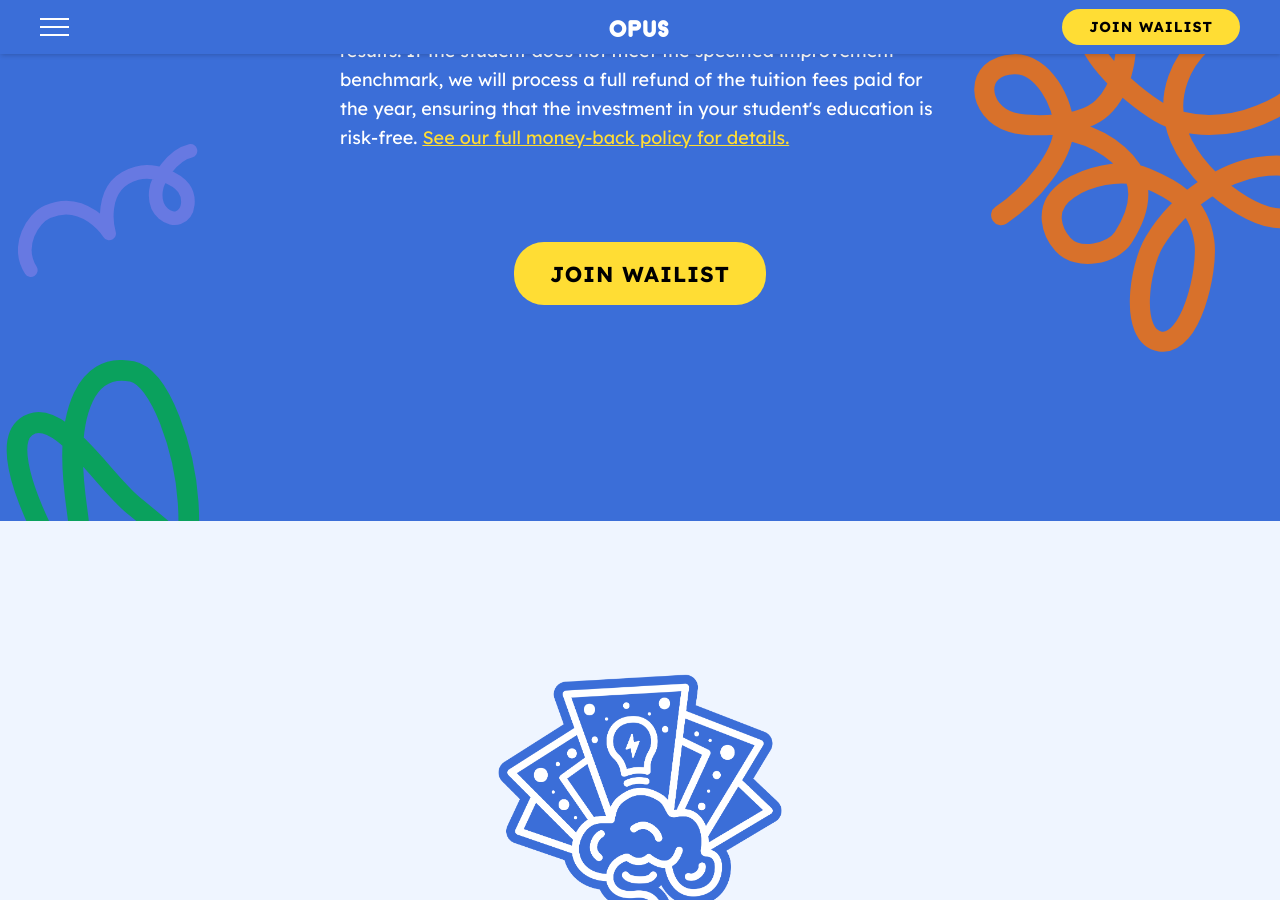
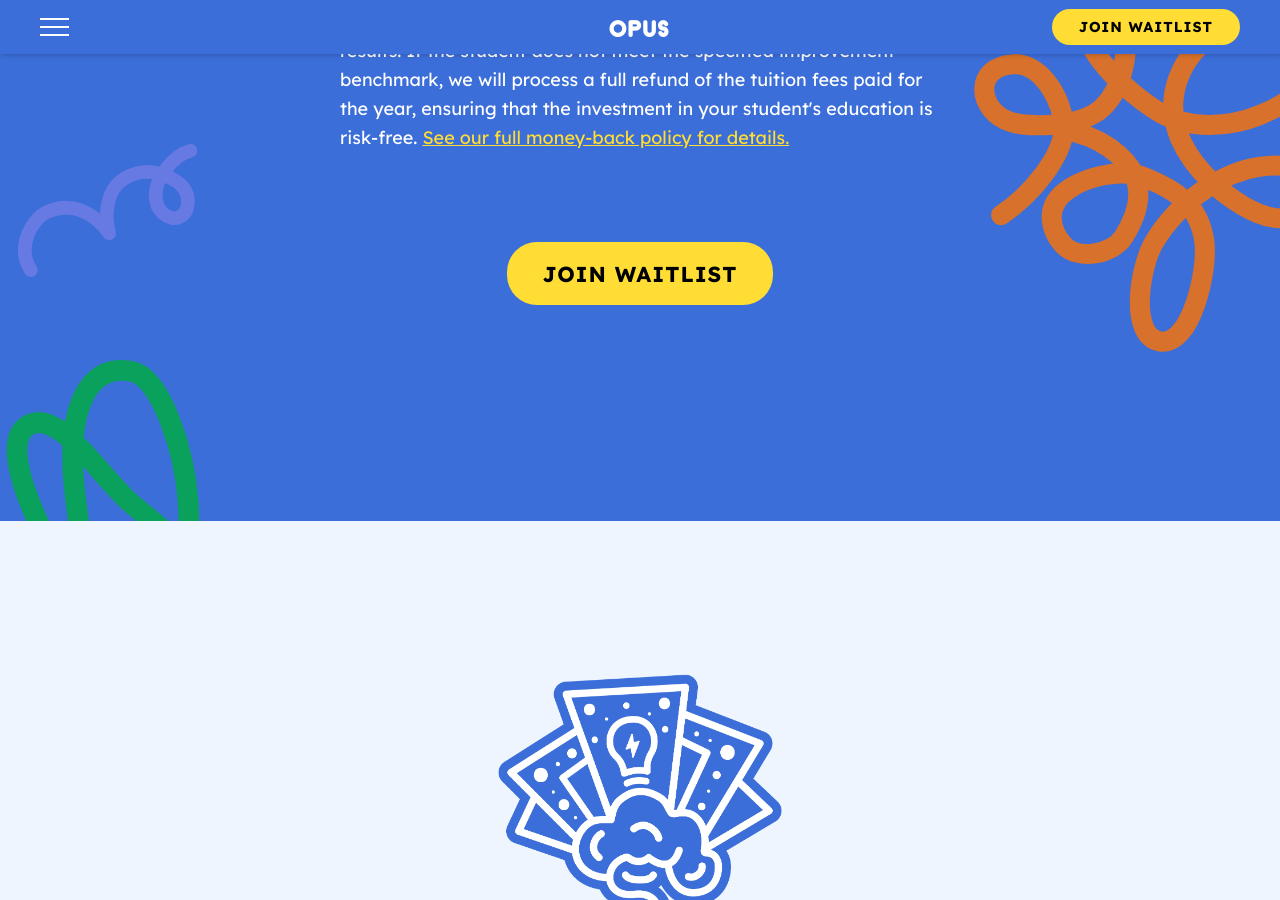
Before and after one commit to opustuition/opus-website, a Jekyll site: the page built from index.html, in a window 1280 px wide and 900 px high, scrolled down 3048 px. Built offline with Jekyll 4.4.1, drawn with Linux system fonts in a browser that asks for light colours.

Commit message:
Fix typos

```diff
--- a/_layouts/default.html
+++ b/_layouts/default.html
@@ -62,7 +62,7 @@
                     </button>
                     <a class="logo" href="{{ site.url }}">OPUS</a>
                     <div class="cta-box">
-                        <a class="cta" href="{{ site.url }}/waitlist">Join Wailist</a>
+                        <a class="cta" href="{{ site.url }}/waitlist">Join Waitlist</a>
                     </div>
                 </div>
             </div>
--- a/guarantee.html
+++ b/guarantee.html
@@ -43,5 +43,5 @@ custom_js:
 </section>
 <section class="waitlist">
     <br/>
-    <a class="cta" href="{{ site.url }}/waitlist">Join Wailist</a>
+    <a class="cta" href="{{ site.url }}/waitlist">Join Waitlist</a>
 </section>
--- a/index.html
+++ b/index.html
@@ -161,5 +161,5 @@ custom_js:
 </section>
 
 <section class="waitlist">
-    <a class="cta" href="{{ site.url }}/waitlist">Join Wailist</a>
+    <a class="cta" href="{{ site.url }}/waitlist">Join Waitlist</a>
 </section>
```
